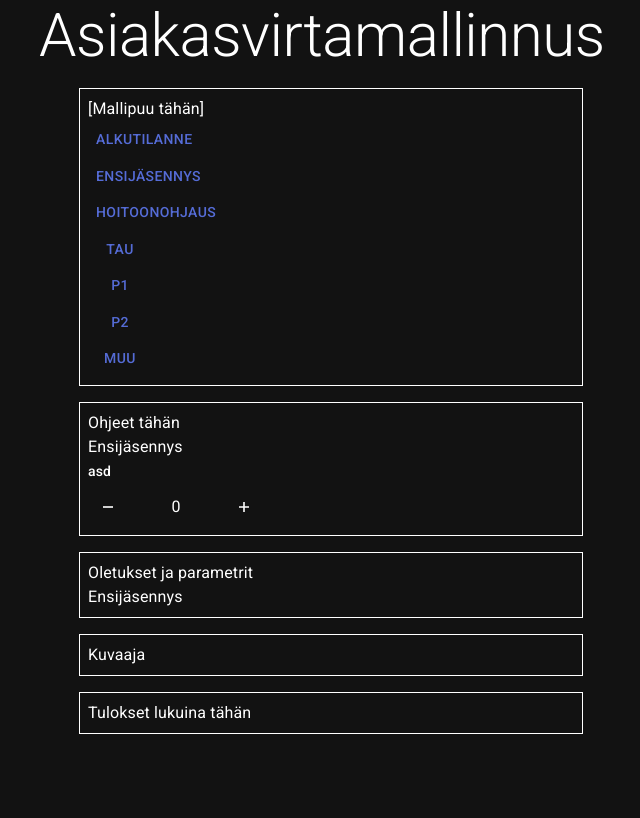
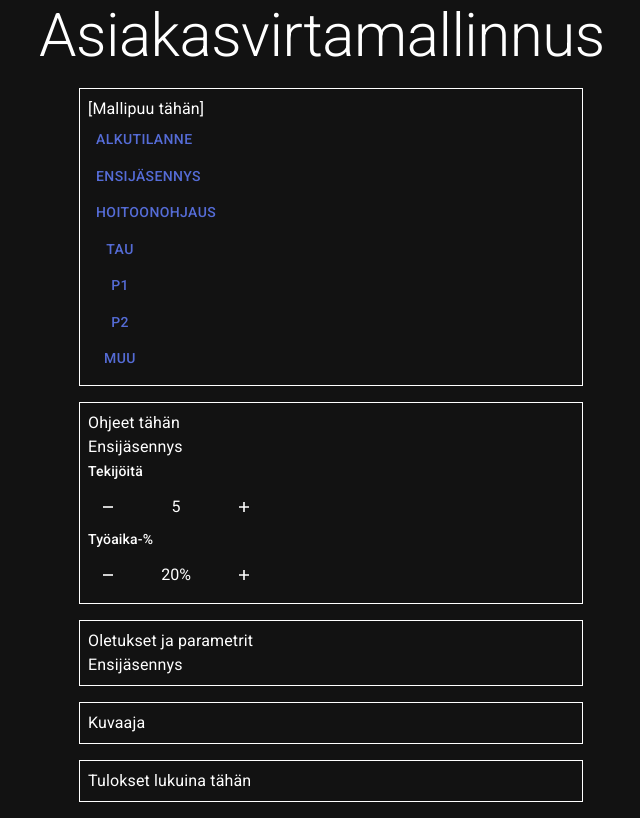
Before and after one commit to pluton-pyramidi/asiakasvirtamallinnus, a React (Vite) app: page / in a window 1280 px wide. Both pictures are taken after a click on the button "ENSIJÄSENNYS". Shown: the whole page, without its empty margins (325-965 px from the left). Built offline with nearby package versions, Linux system fonts and the light colour scheme.

Commit message:
Create PercentageInput feature. Init Ensijäsennys states and inputs for number of souls and the % of working hours they do Ensijäsennys.

```diff
--- a/src/app/store.js
+++ b/src/app/store.js
@@ -2,11 +2,15 @@ import { configureStore } from "@reduxjs/toolkit";
 import viewReducer from "../features/view/viewSlice";
 import initialQueueReducer from "../features/input/initialQueueSlice";
 import newPatientsMonthlyReducer from "../features/input/newPatientsMonthlySlice";
+import laborSoulsEjReducer from "../features/input/laborSoulsEjSlice";
+import laborPercentageEjReducer from "../features/input/laborPercentageEjSlice";
 
 export default configureStore({
   reducer: {
     view: viewReducer,
     initialQueue: initialQueueReducer,
     newPatientsMonthly: newPatientsMonthlyReducer,
+    laborSoulsEj: laborSoulsEjReducer,
+    laborPercentageEj: laborPercentageEjReducer,
   },
 });
--- a/src/features/InputBlock.jsx
+++ b/src/features/InputBlock.jsx
@@ -4,6 +4,7 @@ import { useSelector } from "react-redux";
 import Box from "@mui/material/Box";
 import { BoxSx } from "../customStyles/ComponentSx";
 import IntegerInput from "./input/IntegerInput";
+import PercentageInput from "./input/PercentageInput";
 
 export default function InputBlock() {
   const currentView = useSelector((state) => state.view.currentView);
@@ -28,7 +29,14 @@ export default function InputBlock() {
         {currentView === "ensijasennys" && (
           <Box>
             Ensijäsennys{" "}
-            <IntegerInput fieldLabel="asd" stateId=""></IntegerInput>
+            <IntegerInput
+              fieldLabel="Tekijöitä"
+              stateId="laborSoulsEj"
+            ></IntegerInput>
+            <PercentageInput // Clicking and typing in the percentage field is clumsy and unintuitive now. See comment at features/input/PercentageInput.jsx
+              fieldLabel="Työaika-%"
+              stateId="laborPercentageEj"
+            ></PercentageInput>
           </Box>
         )}
         {currentView === "hoitoonohjaus" && (
--- /dev/null
+++ b/src/features/input/PercentageInput.jsx
@@ -0,0 +1,125 @@
+import * as React from "react";
+import { useState, useEffect } from "react";
+import { useSelector, useDispatch } from "react-redux";
+import { NumberField } from "@base-ui-components/react/number-field";
+import styles from "../../customStyles/numberField.module.css";
+
+// Clicking and typing in the field is clumsy and unintuitive now.
+// The user must input decimal numbers (all integers are interpreted as 1 => 100 %)
+// Also after typing the rendered field value doesn't update & format until the user clicks themselves "out" of the field. Pressing "Enter" would be a nice option also.
+
+export default function PercentageInput({ fieldLabel, stateId }) {
+  const inputState = useSelector((state) => state[stateId]?.value ?? "");
+  const dispatch = useDispatch();
+  const [sliceAction, setSliceAction] = useState("");
+
+  useEffect(() => {
+    // This hook dynamically imports the stateId designated state action
+    const loadSlice = async () => {
+      try {
+        const module = await import(`./${stateId}Slice.js`);
+        console.log(`Loaded slice for stateId: ${stateId}`, module);
+        setSliceAction(() => module.setInput); // NOTE!! This modular number input field only works with a state action named "setInput"
+      } catch (error) {
+        console.error(`Failed to load slice for stateId: ${stateId}`, error);
+      }
+    };
+    loadSlice();
+  }, [stateId]);
+
+  const handleChange = (value) => {
+    if (sliceAction) {
+      console.log(`Dispatching action for stateId: ${stateId} ${sliceAction}`);
+      dispatch(sliceAction(Number(value)));
+    } else {
+      console.log(`No action found for stateId: ${stateId}`);
+    }
+  };
+
+  return (
+    <NumberField.Root
+      min={0}
+      max={1}
+      step={0.01}
+      smallStep={0.001}
+      largeStep={0.1}
+      value={inputState}
+      format={
+        ("en-US",
+        {
+          style: "percent",
+          maximumFractionDigits: 3,
+        })
+      }
+      className={styles.Field}
+      onValueChange={handleChange}
+    >
+      <NumberField.ScrubArea className={styles.ScrubArea}>
+        <label className={styles.Label}>{fieldLabel}</label>
+        <NumberField.ScrubAreaCursor className={styles.ScrubAreaCursor}>
+          <CursorGrowIcon />
+        </NumberField.ScrubAreaCursor>
+      </NumberField.ScrubArea>
+
+      <NumberField.Group className={styles.Group}>
+        <NumberField.Decrement className={styles.Decrement}>
+          <MinusIcon />
+        </NumberField.Decrement>
+        <NumberField.Input className={styles.Input} />
+        <NumberField.Increment className={styles.Increment}>
+          <PlusIcon />
+        </NumberField.Increment>
+      </NumberField.Group>
+    </NumberField.Root>
+  );
+}
+
+function CursorGrowIcon(props) {
+  return (
+    <svg
+      width="26"
+      height="14"
+      viewBox="0 0 24 14"
+      fill="black"
+      stroke="white"
+      xmlns="http://www.w3.org/2000/svg"
+      {...props}
+    >
+      <path d="M19.5 5.5L6.49737 5.51844V2L1 6.9999L6.5 12L6.49737 8.5L19.5 8.5V12L25 6.9999L19.5 2V5.5Z" />
+    </svg>
+  );
+}
+
+function PlusIcon(props) {
+  return (
+    <svg
+      width="10"
+      height="10"
+      viewBox="0 0 10 10"
+      fill="none"
+      stroke="currentcolor"
+      strokeWidth="1.6"
+      xmlns="http://www.w3.org/2000/svg"
+      {...props}
+    >
+      <path d="M0 5H5M10 5H5M5 5V0M5 5V10" />
+    </svg>
+  );
+}
+
+function MinusIcon(props) {
+  return (
+    <svg
+      width="10"
+      height="10"
+      viewBox="0 0 10 10"
+      fill="none"
+      stroke="currentcolor"
+      strokeWidth="1.6"
+      xmlns="http://www.w3.org/2000/svg"
+      {...props}
+    >
+      <path d="M0 5H10" />
+    </svg>
+  );
+}
--- /dev/null
+++ b/src/features/input/laborPercentageEjSlice.js
@@ -0,0 +1,9 @@
+import createInputIntegerSlice from "./createInputIntegerSlice";
+
+const laborPercentageEjSlice = createInputIntegerSlice(
+  "laborPercentageEj",
+  0.2
+);
+
+export const { setInput } = laborPercentageEjSlice.actions;
+export default laborPercentageEjSlice.reducer;
--- /dev/null
+++ b/src/features/input/laborSoulsEjSlice.js
@@ -0,0 +1,7 @@
+import { lab } from "d3";
+import createInputIntegerSlice from "./createInputIntegerSlice";
+
+const laborSoulsEjSlice = createInputIntegerSlice("laborSoulsEj", 5);
+
+export const { setInput } = laborSoulsEjSlice.actions;
+export default laborSoulsEjSlice.reducer;
```
